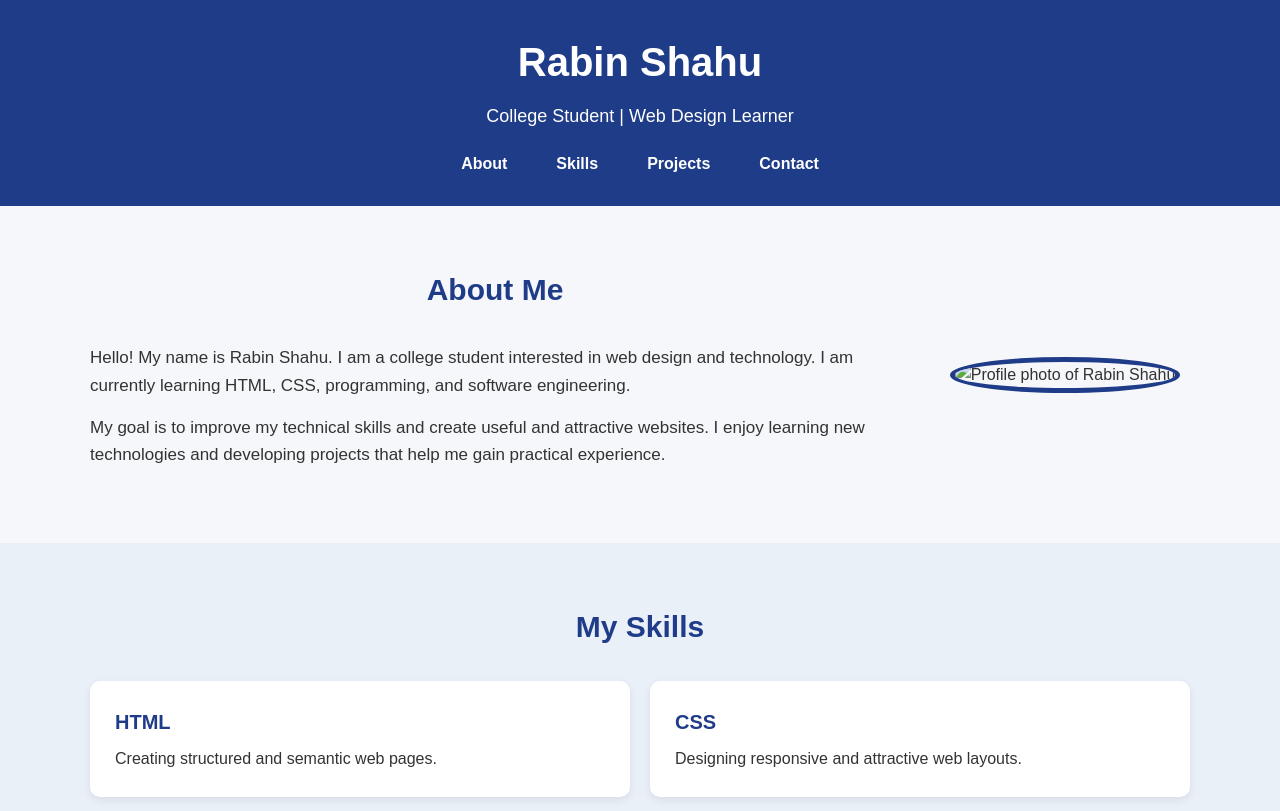
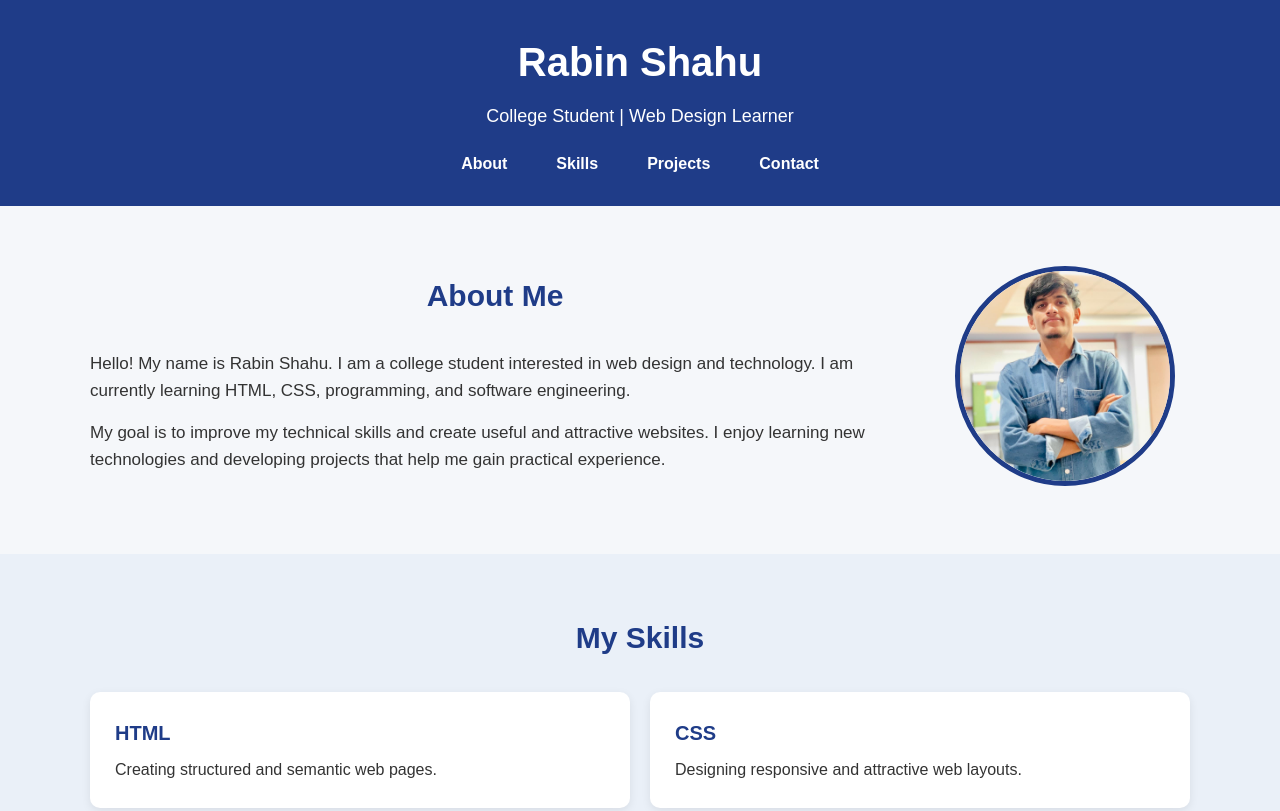
Before and after one commit to rabinshahu22/rabinshahuweek3Assignment, a plain HTML site: page index.html in a window 1280 px wide. Shown: the top 811 px of the page. Drawn offline with Linux system fonts and the light colour scheme.

Commit message:
Add files via upload

```diff
--- a/index.html
+++ b/index.html
@@ -95,7 +95,7 @@
                 <!-- Profile image -->
                 <div class="profile-image">
 
-                    <img src="image/profile.jpg" alt="Profile photo of Rabin Shahu">
+                    <img src="Image/Profile.jpg" alt="Profile photo of Rabin Shahu">
 
                 </div>
 
```
Also changed, not shown: Image/Profile.jpg (added).
